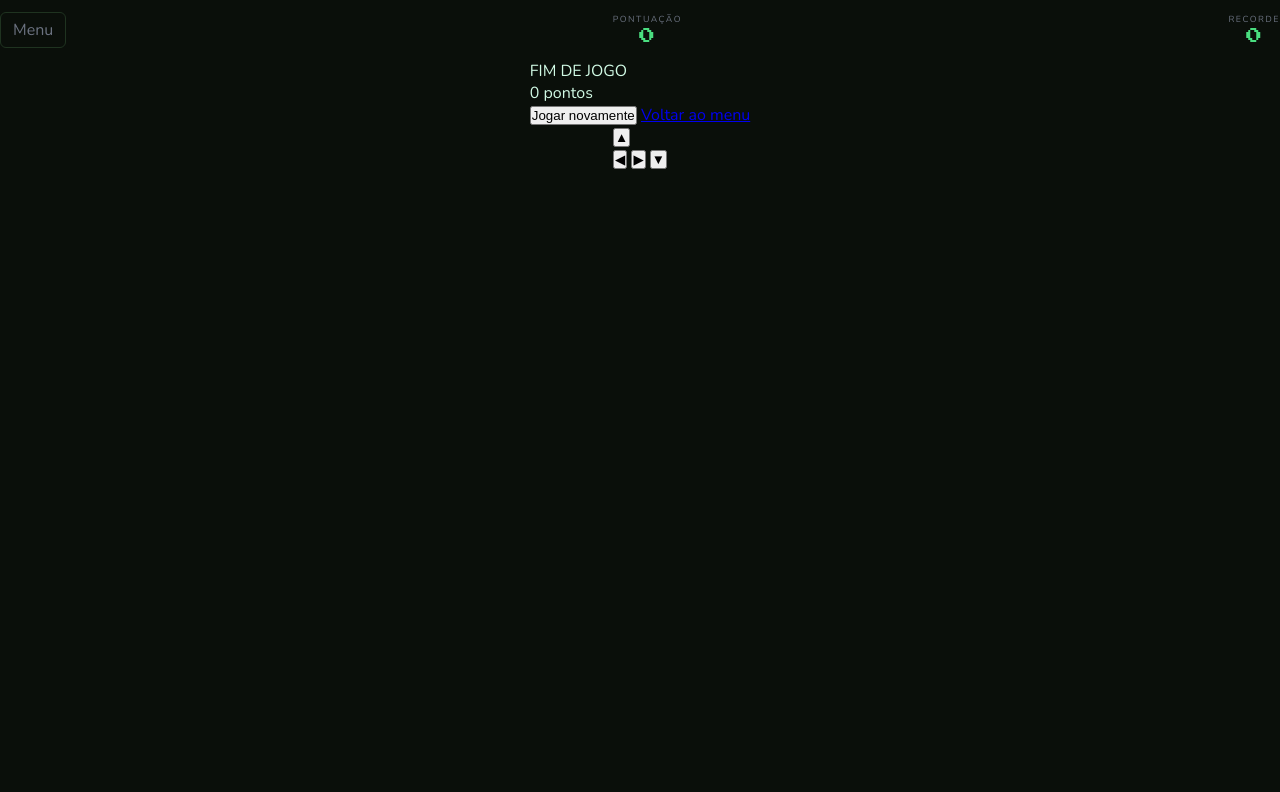
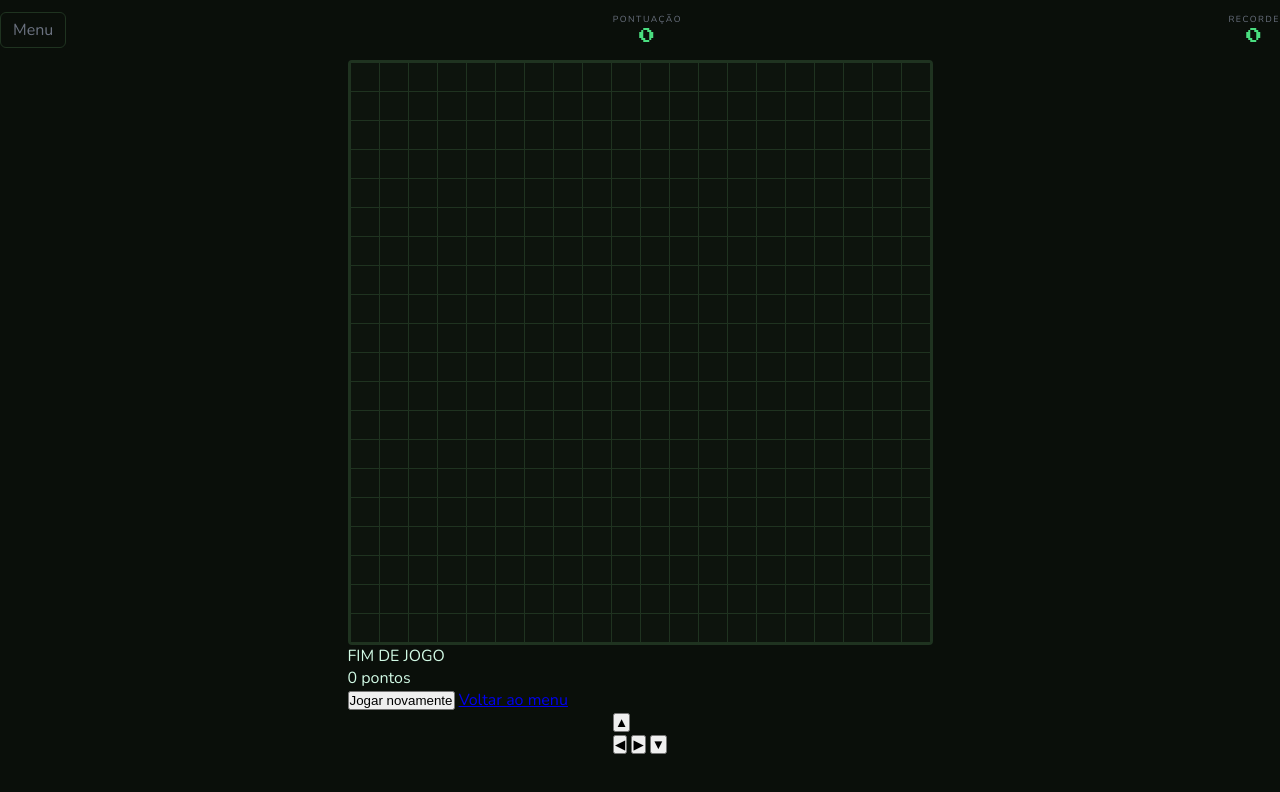
Before and after one commit to sofiamaia-creator/jogo_da_cobra, a plain HTML site: page jogo.html in a window 1280 px wide. Drawn offline with nearby package versions, Linux system fonts and the light colour scheme.

Commit message:
atualizacao grade e arena

```diff
--- a/jogo.css
+++ b/jogo.css
@@ -78,3 +78,22 @@ body {
     color: var(--verde);
     line-height: 1.4;
 }
+
+.arena {
+    position: relative;
+}
+
+.grade {
+    display: grid;
+    grid-template-columns: repeat(var(--colunas), var(--tamanho-celula));
+    grid-template-rows: repeat(var(--colunas), var(--tamanho-celula));
+    background: var(--fundo-grade);
+    border: 2px solid var(--borda);
+    border-radius: 4px;
+    gap: 1px;
+    padding: 1px;
+    background-image:
+        linear-gradient(var(--borda) 1px, transparent 1px),
+        linear-gradient(90deg, var(--borda) 1px, transparent 1px);
+    background-size: calc(var(--tamanho-celula) + 1px) calc(var(--tamanho-celula) + 1px);
+}
```
